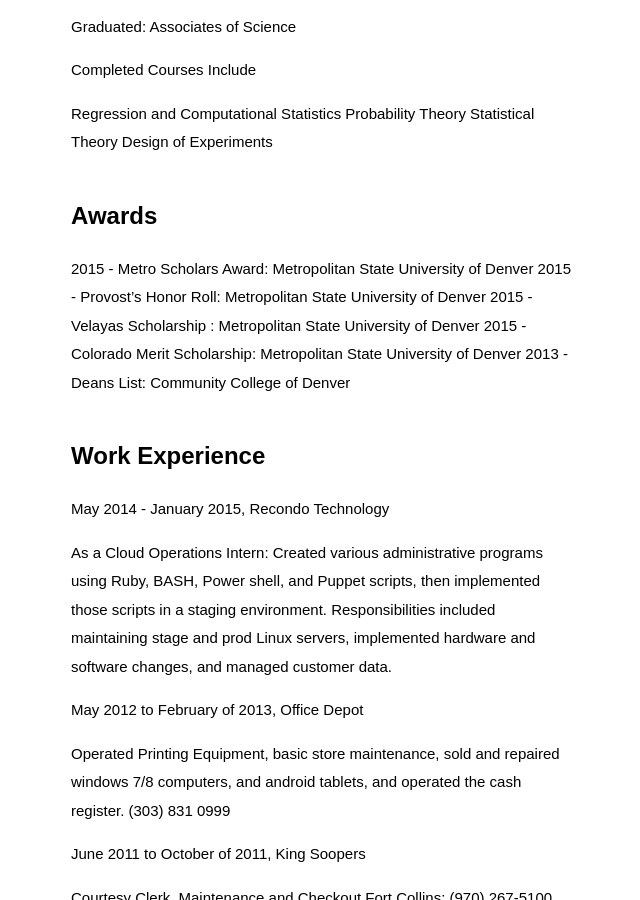
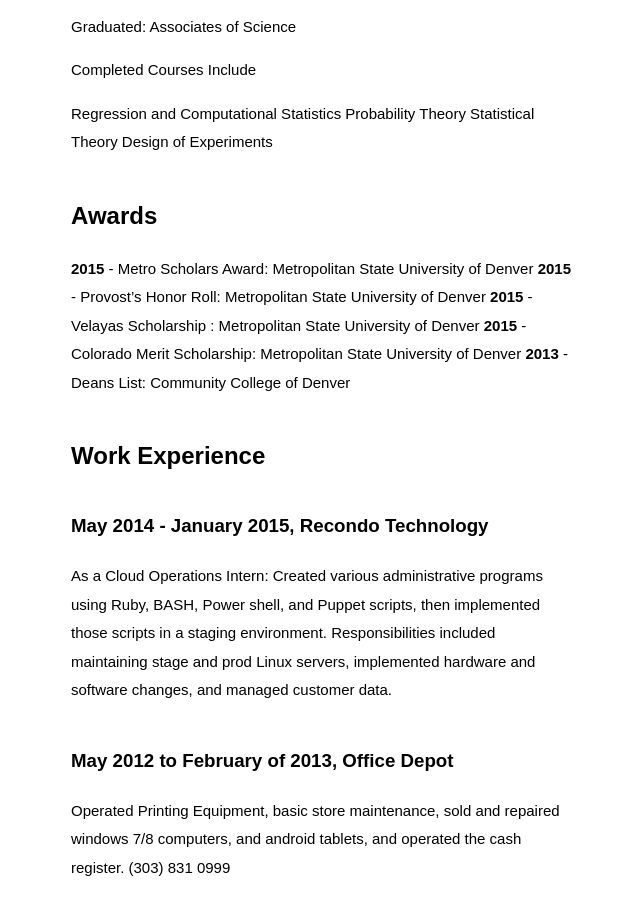
Before and after one commit to rmFlynn/rmflynn.github.io, a Jekyll site: the page built from _posts/2016-01-24-My-Resume.md, in a window 1280 px wide and 900 px high, scrolled down 513 px. Shown: the whole window, without its empty margins (319-959 px from the left). Built offline with Jekyll 4.4.1, drawn with Linux system fonts in a browser that asks for light colours; some web fonts are replaced; some of the changed text lies outside the part shown.

```diff
--- a/_posts/2016-01-24-My-Resume.md
+++ b/_posts/2016-01-24-My-Resume.md
@@ -38,11 +38,11 @@ Design of Experiments
 ## Awards
 
 
-2015 - Metro Scholars Award: Metropolitan State University of Denver
-2015 - Provost’s Honor Roll: Metropolitan State University of Denver
-2015 - Velayas Scholarship : Metropolitan State University of Denver
-2015 - Colorado Merit Scholarship: Metropolitan State University of Denver
-2013 - Deans List: Community College of Denver
+**2015** - Metro Scholars Award: Metropolitan State University of Denver
+**2015** - Provost’s Honor Roll: Metropolitan State University of Denver
+**2015** - Velayas Scholarship : Metropolitan State University of Denver
+**2015** - Colorado Merit Scholarship: Metropolitan State University of Denver
+**2013** - Deans List: Community College of Denver
 
 
 
@@ -51,23 +51,23 @@ Design of Experiments
 ## Work Experience
 
 
-May 2014 - January 2015, Recondo Technology
+### May 2014 - January 2015, Recondo Technology
 
 As a Cloud Operations Intern:
 Created various administrative programs using Ruby, BASH, Power shell, and Puppet scripts, then implemented those scripts in a staging environment. Responsibilities included maintaining stage and prod Linux servers, implemented hardware and software changes, and managed customer data.
 
-May 2012 to February of 2013, Office Depot
+### May 2012 to February of 2013, Office Depot
 
 Operated Printing Equipment, basic store maintenance, sold and repaired windows 7/8 computers, and android tablets, and operated the cash register.
 (303) 831 0999
 
-June 2011 to October of 2011, King Soopers
+### June 2011 to October of 2011, King Soopers
 
 Courtesy Clerk, Maintenance and Checkout
 Fort Collins: (970) 267-5100
 Denver: (303) 832-5262
 
-June 2009 to August 2009, Far Away Creations
+### June 2009 to August 2009, Far Away Creations
 
 costume producer(Producing various Star Wars costumes)
 info@farawaycreations.com
```
Also changed, not shown: other parts of _posts/2016-01-24-My-Resume.md (+0 -20 lines).
